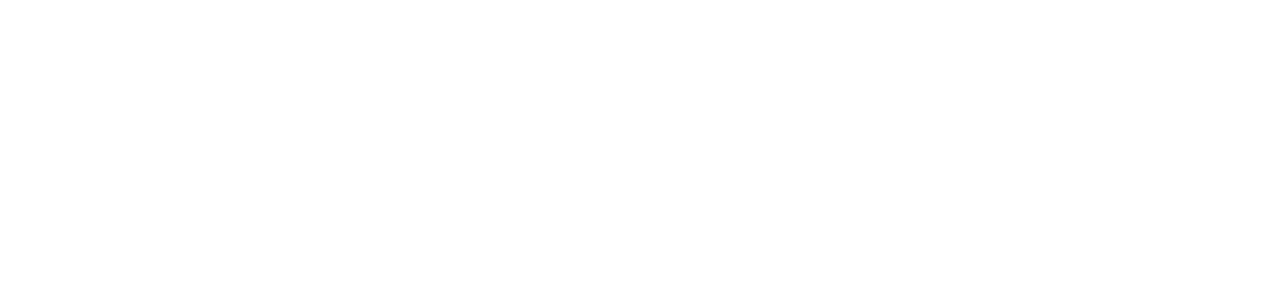
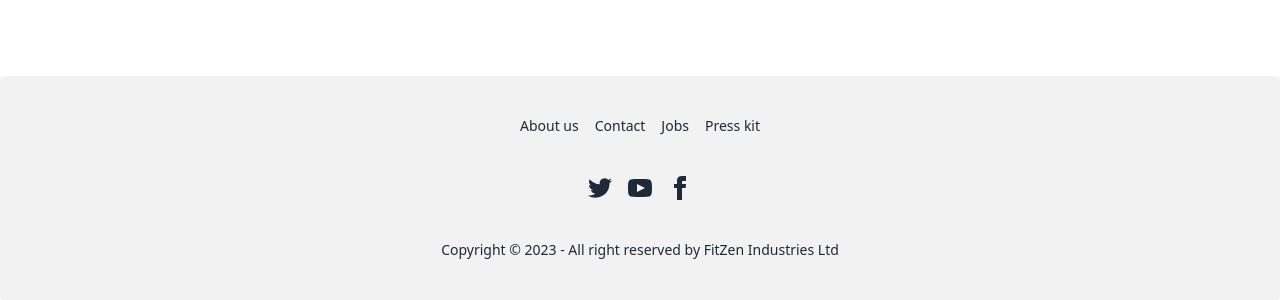
Before and after one commit to nayon117/react-fitzen, a React (Vite) app: page / in a window 1280 px wide. Shown: the part 800-1100 px from the top of the page. Before the commit the page ends 800 px from the top, so only its background shows below. Built offline with nearby package versions, Linux system fonts and the light colour scheme; no server answers.

Commit message:
add footer to the site

```diff
--- a/src/layout/MainLayout.jsx
+++ b/src/layout/MainLayout.jsx
@@ -1,13 +1,19 @@
 import { Outlet } from "react-router-dom";
 import Navbar from "../components/Navbar/Navbar";
 import { Toaster } from "react-hot-toast";
+import Footer from "../pages/Footer/Footer";
 
 const MainLayout = () => {
   return (
+    <div className="">
       <div className="container mx-auto px-4 md:px-8 lg:px-16 font-poppins">
         <Navbar></Navbar>
+      </div>
+      <div className="min-h-screen container mx-auto px-4 md:px-8 lg:px-16">
         <Outlet></Outlet>
-            <Toaster/>
+      </div>
+      <Footer></Footer>
+      <Toaster />
     </div>
   );
 };
--- /dev/null
+++ b/src/pages/Footer/Footer.jsx
@@ -0,0 +1,25 @@
+
+const Footer = () => {
+    return (
+        <footer className="footer footer-center   p-10 bg-base-200 text-base-content rounded">
+  <nav className="grid grid-flow-col gap-4">
+    <a className="link link-hover">About us</a>
+    <a className="link link-hover">Contact</a>
+    <a className="link link-hover">Jobs</a>
+    <a className="link link-hover">Press kit</a>
+  </nav>
+  <nav>
+    <div className="grid grid-flow-col gap-4">
+      <a><svg xmlns="http://www.w3.org/2000/svg" width="24" height="24" viewBox="0 0 24 24" className="fill-current"><path d="M24 4.557c-.883.392-1.832.656-2.828.775 1.017-.609 1.798-1.574 2.165-2.724-.951.564-2.005.974-3.127 1.195-.897-.957-2.178-1.555-3.594-1.555-3.179 0-5.515 2.966-4.797 6.045-4.091-.205-7.719-2.165-10.148-5.144-1.29 2.213-.669 5.108 1.523 6.574-.806-.026-1.566-.247-2.229-.616-.054 2.281 1.581 4.415 3.949 4.89-.693.188-1.452.232-2.224.084.626 1.956 2.444 3.379 4.6 3.419-2.07 1.623-4.678 2.348-7.29 2.04 2.179 1.397 4.768 2.212 7.548 2.212 9.142 0 14.307-7.721 13.995-14.646.962-.695 1.797-1.562 2.457-2.549z"></path></svg></a>
+      <a><svg xmlns="http://www.w3.org/2000/svg" width="24" height="24" viewBox="0 0 24 24" className="fill-current"><path d="M19.615 3.184c-3.604-.246-11.631-.245-15.23 0-3.897.266-4.356 2.62-4.385 8.816.029 6.185.484 8.549 4.385 8.816 3.6.245 11.626.246 15.23 0 3.897-.266 4.356-2.62 4.385-8.816-.029-6.185-.484-8.549-4.385-8.816zm-10.615 12.816v-8l8 3.993-8 4.007z"></path></svg></a>
+      <a><svg xmlns="http://www.w3.org/2000/svg" width="24" height="24" viewBox="0 0 24 24" className="fill-current"><path d="M9 8h-3v4h3v12h5v-12h3.642l.358-4h-4v-1.667c0-.955.192-1.333 1.115-1.333h2.885v-5h-3.808c-3.596 0-5.192 1.583-5.192 4.615v3.385z"></path></svg></a>
+    </div>
+  </nav>
+  <aside>
+    <p>Copyright © 2023 - All right reserved by FitZen Industries Ltd</p>
+  </aside>
+</footer>
+    );
+};
+
+export default Footer;
```
Lines whose indentation alone changed are shown as unchanged.
